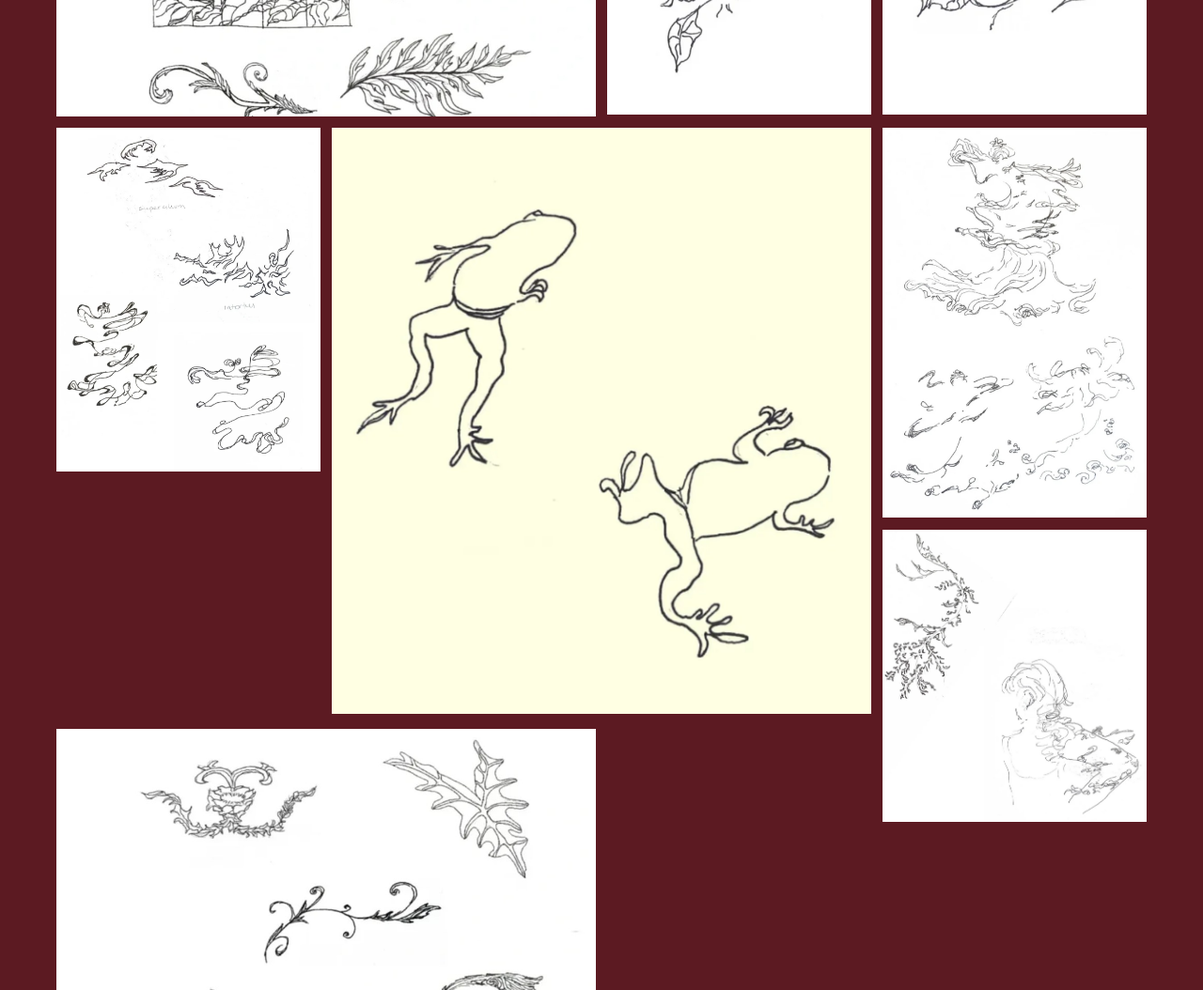
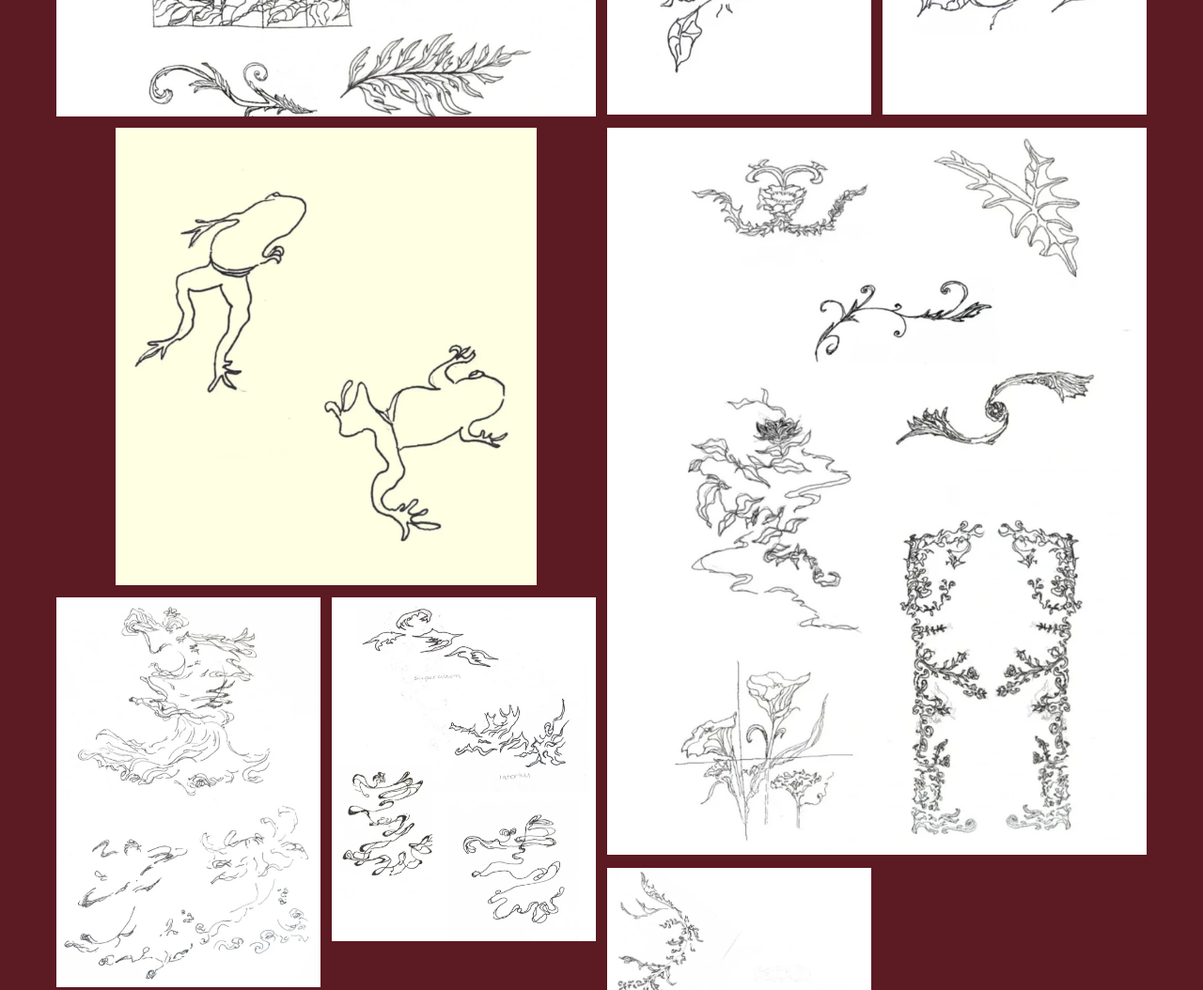
Before and after one commit to flrdeelis/flrdeelis.github.io, a plain HTML site: page index.html in a window 1280 px wide. Shown: the part 4760-5814 px from the top of the page at 94% size. Drawn offline with nearby package versions, Linux system fonts and the light colour scheme.

Commit message:
Ranas un poco más chicas y dos láminas al final
Co-Authored-By: Claude Opus 5.5 <noreply@anthropic.com>
Claude-Session: https://claude.ai/code/session_018Gmr6fBinZKqPYCLzS3vwv

```diff
--- a/index.html
+++ b/index.html
@@ -43,6 +43,8 @@
   .mosaico{display:grid;grid-template-columns:repeat(4,1fr);grid-auto-rows:4px;column-gap:12px;row-gap:0;grid-auto-flow:dense}
   .obra{margin:0 0 12px;cursor:zoom-in;overflow:hidden;background:#4a141b;align-self:start}
   .obra.grande{grid-column:span 2}
+  .mosaico .obra.mediano{grid-column:span 2;background:none}
+  .mosaico .obra.mediano img{width:78%;margin:0 auto}
   .obra img{width:100%;height:auto;display:block;transition:transform .4s,opacity .4s;opacity:0}
   .obra img.lista{opacity:1}
   .obra:hover img{transform:scale(1.02)}
@@ -198,6 +200,7 @@ const DATOS = {
 /* ================= TUS OBRAS =================
    archivo: nombre de la foto dentro de la carpeta "fotos"
    grande: true  hace que la obra ocupe el doble de ancho
+   mediano: true  (en láminas) la hace un poco más chica que grande
    En la portada van primero los tatuajes y luego los diseños.
 */
 const OBRAS = {
@@ -234,10 +237,10 @@ const OBRAS = {
     { archivo: "diseno-19.jpg" },
   ],
   laminas: [
-    { archivo: "lamina-7.jpg" },
-    { archivo: "lamina-3.jpg", grande: true },
+    { archivo: "lamina-3.jpg", mediano: true },
     { archivo: "lamina-2.jpg", grande: true },
     { archivo: "lamina-9.jpg" },
+    { archivo: "lamina-7.jpg" },
     { archivo: "lamina-10.jpg" },
   ],
   grabado: [
@@ -288,7 +291,7 @@ addEventListener("resize",ajustarTodo);
 
 function crear(o,tipo,lista,indice){
   const f=document.createElement("figure");
-  f.className="obra"+(o.grande?" grande":""); f.dataset.tipo=tipo;
+  f.className="obra"+(o.grande?" grande":"")+(o.mediano?" mediano":""); f.dataset.tipo=tipo;
   const img=new Image(); img.alt="";
   img.onload=()=>{ img.classList.add("lista"); if(f.parentElement&&f.parentElement.classList.contains("mosaico")) ajustar(f); };
   img.src="fotos/"+o.archivo;
```
